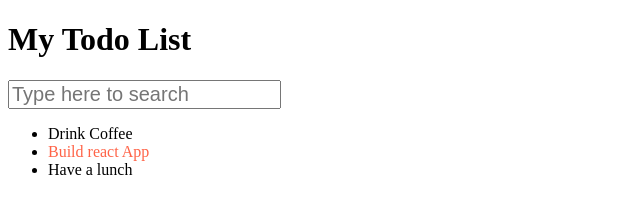
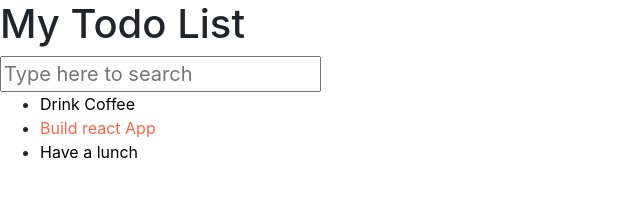
Before and after one commit to lapilapka/todo, a React app: page public/index.html in a window 1280 px wide. Shown: the whole page, without its empty margins (0-640 px from the left). Built offline with nearby package versions, Linux system fonts and the light colour scheme.

Commit message:
Added bootstrap styles

```diff
--- a/public/index.html
+++ b/public/index.html
@@ -3,7 +3,8 @@
   <head>
     <meta charset="utf-8" />
     <meta name="viewport" content="width=device-width, initial-scale=1" />
-
+    <link rel="stylesheet" href="https://stackpath.bootstrapcdn.com/bootstrap/4.5.2/css/bootstrap.min.css">
+    <link rel="stylesheet" href="https://stackpath.bootstrapcdn.com/font-awesome/4.7.0/css/font-awesome.min.css">
     <title>To-do App</title>
   </head>
   <body>
```
